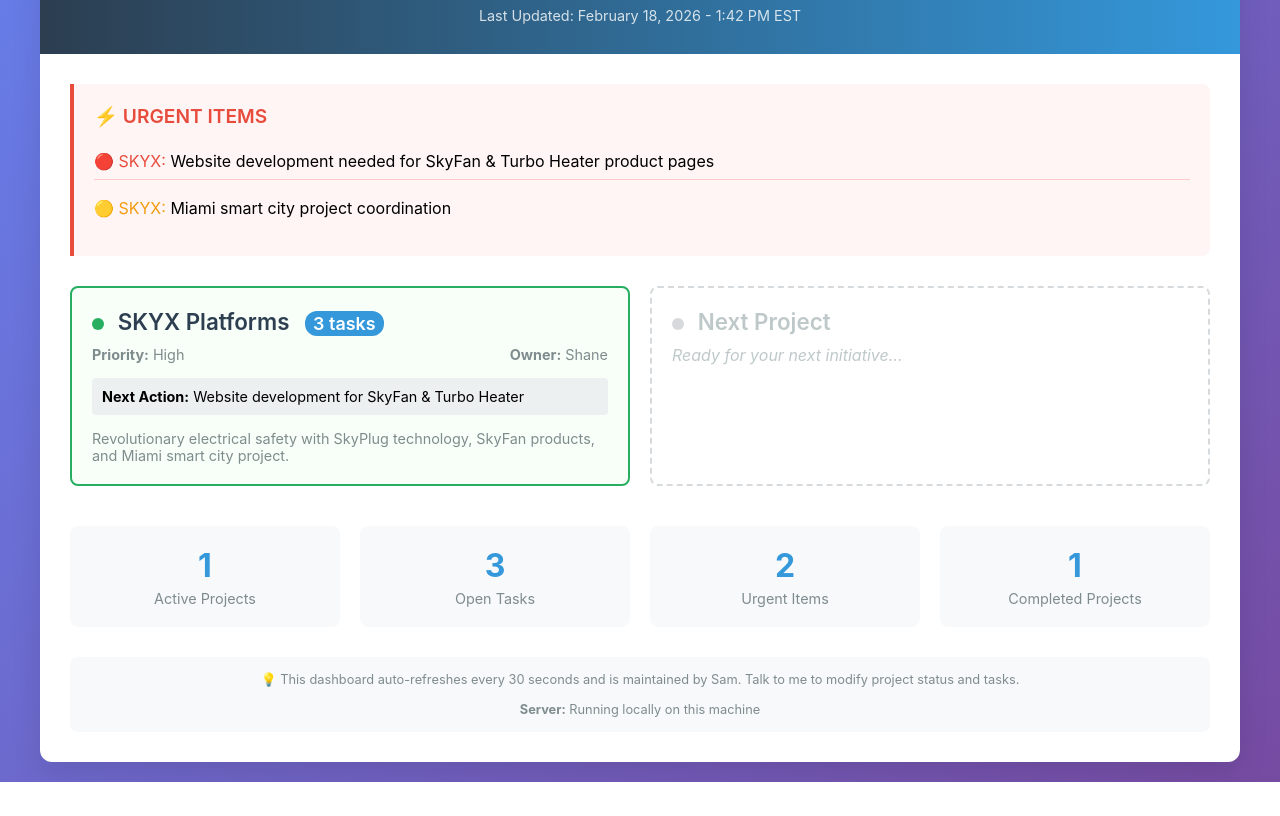
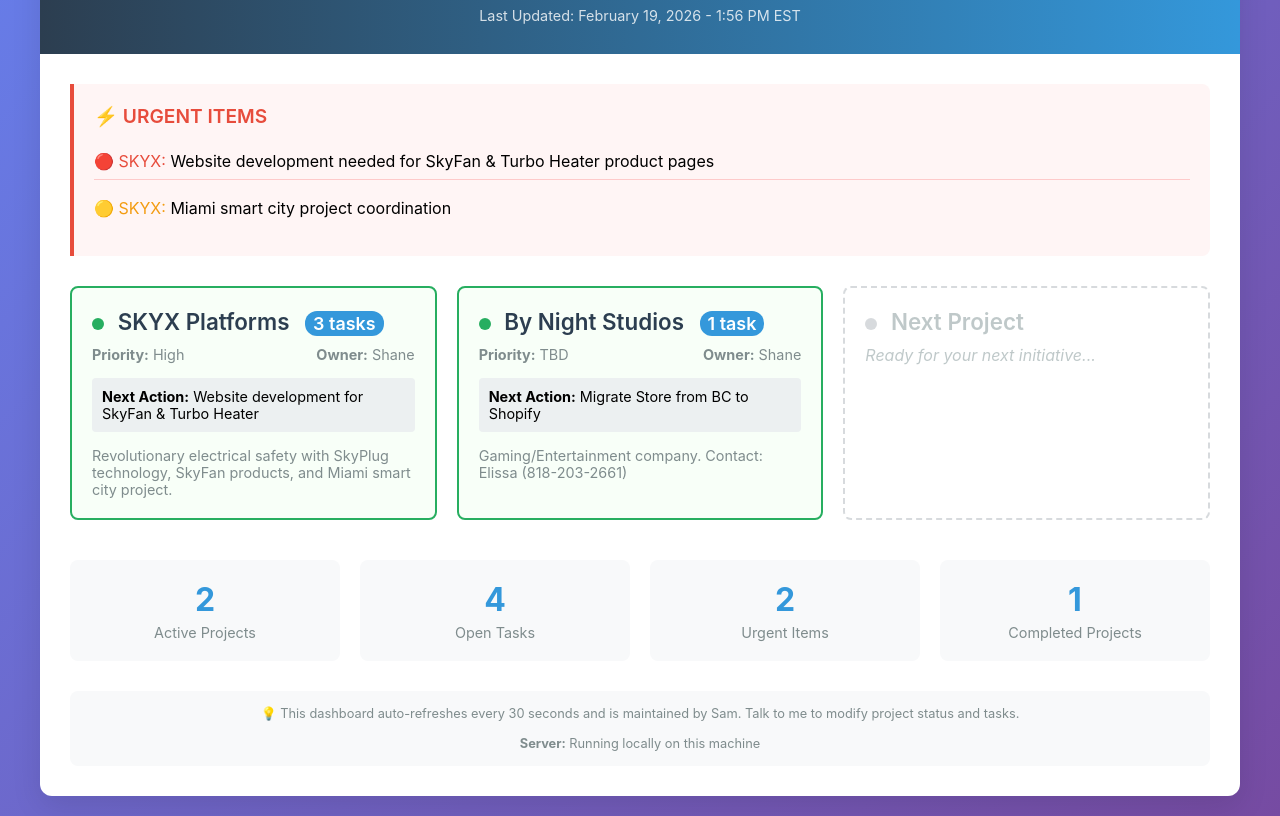
Before and after one commit to GumbyEnder/dashboard, a plain HTML site: page dashboard.html in a window 1280 px wide. Shown: the part 102-918 px from the top of the page. Before the commit the page ends 884 px from the top, so only its background shows below. Drawn offline with Linux system fonts and the light colour scheme.

Commit message:
Dashboard update - Add BNS project
- Added By Night Studios as new active project
- Task: Migrate Store from BC to Shopify
- Contact: Elissa (818-203-2661)
- Updated metrics: 2 active projects, 4 open tasks
- Updated timestamp: 2026-02-19 1:56 PM

```diff
--- a/dashboard.html
+++ b/dashboard.html
@@ -230,7 +230,7 @@
     <div class="container">
         <div class="header">
             <h1>📊 Project Dashboard</h1>
-            <div class="last-updated">Last Updated: February 18, 2026 - 1:42 PM EST</div>
+            <div class="last-updated">Last Updated: February 19, 2026 - 1:56 PM EST</div>
         </div>
 
         <div class="content">
@@ -265,6 +265,24 @@
                     </div>
                 </div>
 
+                <div class="project-card active">
+                    <div class="project-title">
+                        <span class="status-indicator status-active"></span>
+                        By Night Studios
+                        <span class="task-count">1 task</span>
+                    </div>
+                    <div class="project-meta">
+                        <span><strong>Priority:</strong> TBD</span>
+                        <span><strong>Owner:</strong> Shane</span>
+                    </div>
+                    <div class="next-action">
+                        <strong>Next Action:</strong> Migrate Store from BC to Shopify
+                    </div>
+                    <div style="margin-top: 15px; font-size: 0.9em; color: #7f8c8d;">
+                        Gaming/Entertainment company. Contact: Elissa (818-203-2661)
+                    </div>
+                </div>
+
                 <!-- Placeholder for future projects -->
                 <div class="project-card" style="border: 2px dashed #bdc3c7; opacity: 0.6;">
                     <div class="project-title" style="color: #95a5a6;">
@@ -280,11 +298,11 @@
             <!-- Metrics Grid -->
             <div class="metrics-grid">
                 <div class="metric-card">
-                    <span class="metric-number">1</span>
+                    <span class="metric-number">2</span>
                     <div class="metric-label">Active Projects</div>
                 </div>
                 <div class="metric-card">
-                    <span class="metric-number">3</span>
+                    <span class="metric-number">4</span>
                     <div class="metric-label">Open Tasks</div>
                 </div>
                 <div class="metric-card">
```
